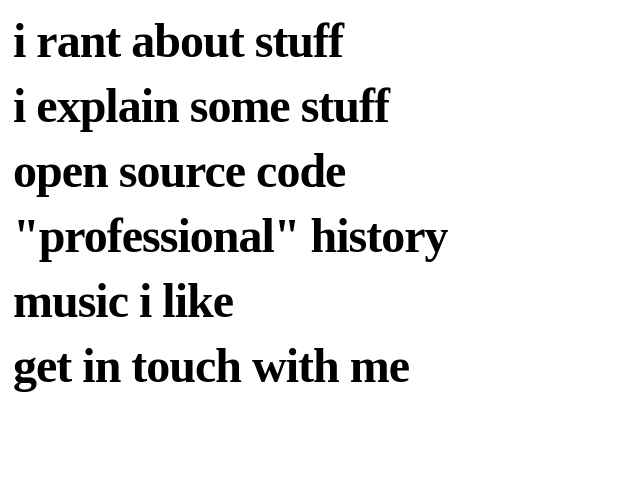
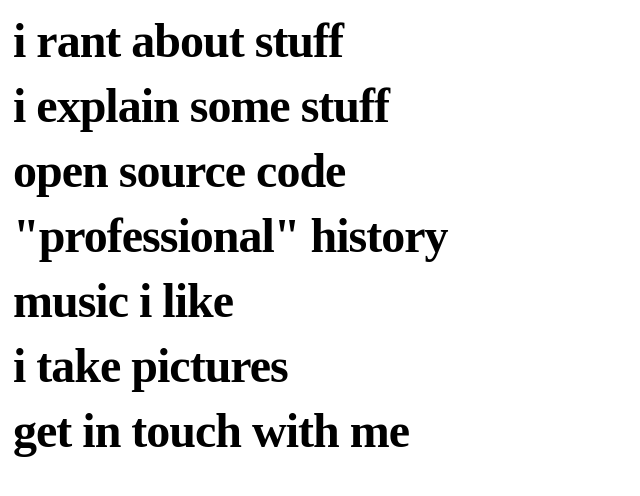
Before and after one commit to mguterl/mguterl.github.io, a plain HTML site: page public/index.html in a window 1280 px wide. Shown: the whole page, without its empty margins (0-640 px from the left). Drawn offline with Linux system fonts and the light colour scheme.

Commit message:
Add link to Flickr

```diff
--- a/public/index.html
+++ b/public/index.html
@@ -70,6 +70,7 @@
     <li><a href='http://github.com/mguterl'>open source code</a></li>
     <li><a href='http://www.linkedin.com/in/michaelguterl'>"professional" history</a></li>
     <li><a href='http://www.last.fm/user/mguterl'>music i like</a></li>
+    <li><a href='http://www.flickr.com/photos/diminishing'>i take pictures</a></li>
     <li><a href="&#109;&#97;&#105;&#108;&#116;&#111;&#58;&#109;&#105;&#99;&#104;&#97;&#101;&#108;&#64;&#100;&#105;&#109;&#105;&#110;&#105;&#115;&#104;&#105;&#110;&#103;&#46;&#111;&#114;&#103;">get in touch with me</a></li>
   </ul>
   </div>
```
